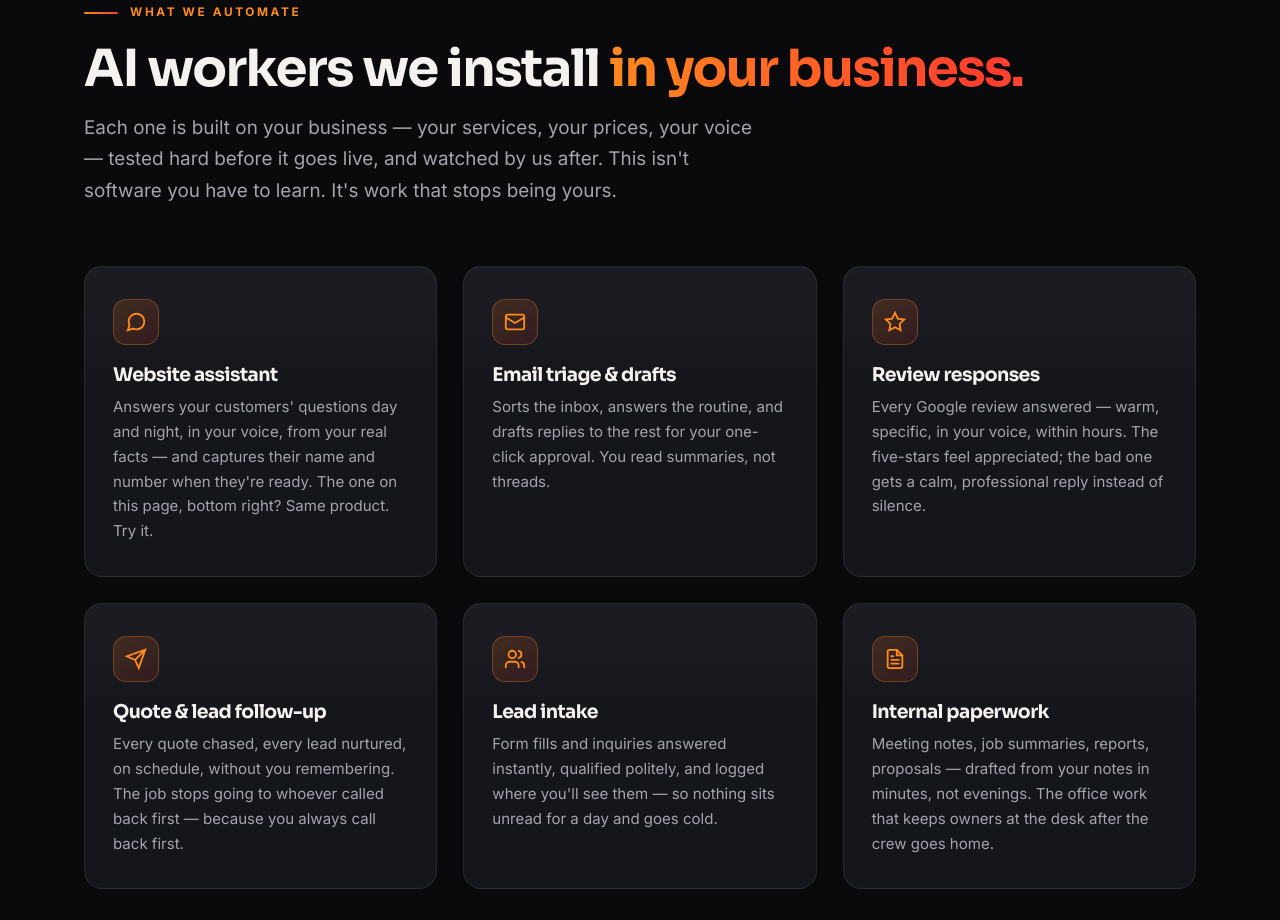
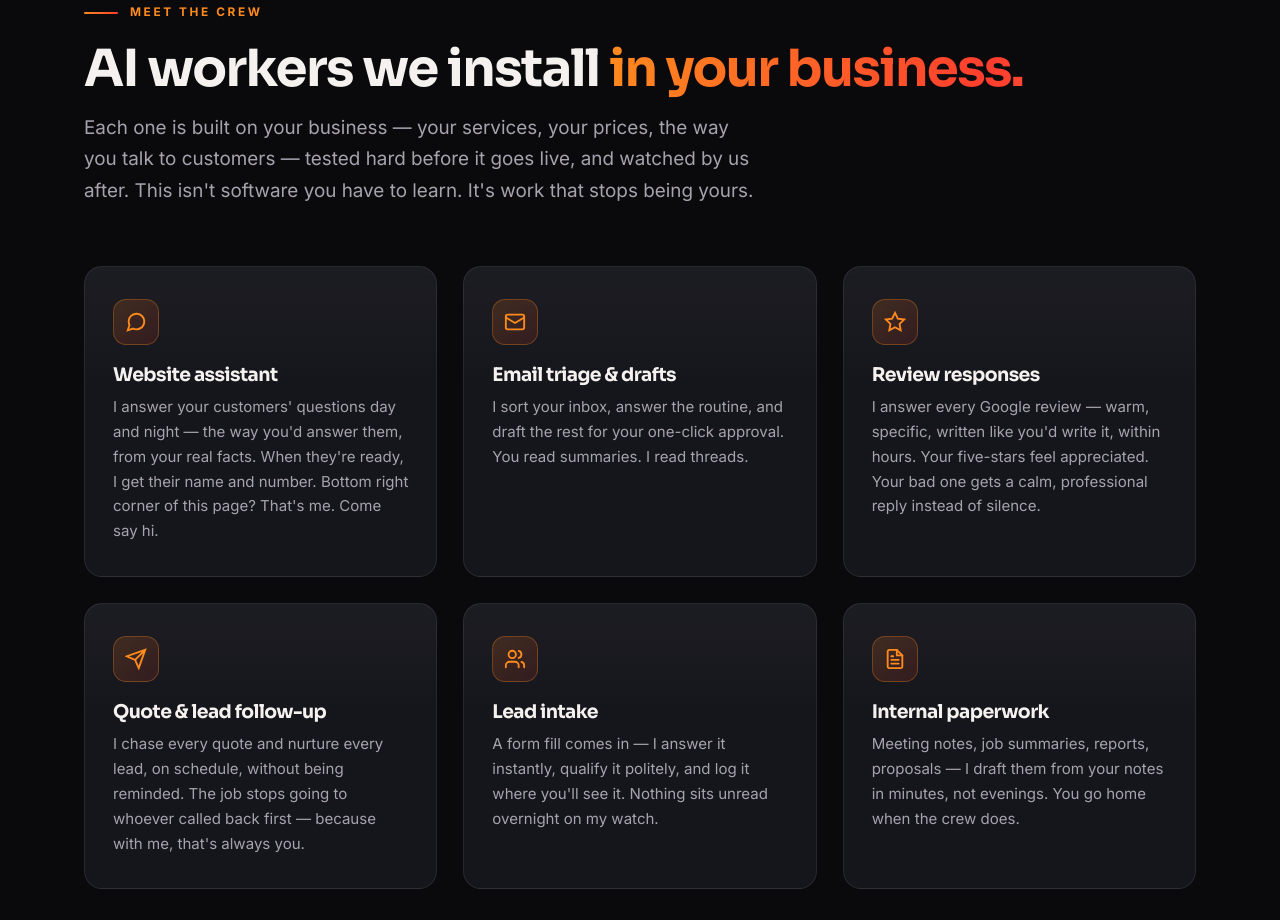
Before and after one commit to chriscoreyseo-dev/kitfire-site, a website: page index.html in a window 1280 px wide. Shown: the part 3357-4277 px from the top of the page. Drawn offline with Linux system fonts and the light colour scheme.

Commit message:
Worker section big-moment pass: slam-in arrival animation, first-person crew cards, in-your-voice jargon swept site-wide per S202 lesson (S202, Chris)

```diff
--- a/index.html
+++ b/index.html
@@ -81,7 +81,7 @@
     {
       "@type": "Question",
       "name": "Won't AI-generated content sound generic?",
-      "acceptedAnswer": { "@type": "Answer", "text": "Generic AI content comes from generic instructions. Every piece KitFire produces runs on your business file — your services, your customers, your voice, your area — and a human reviews it before it ships. Corrections are recorded permanently, so month three sounds more like you than month one." }
+      "acceptedAnswer": { "@type": "Answer", "text": "Generic AI content comes from generic instructions. Every piece KitFire produces runs on your business file — your services, your customers, the way you talk, your area — and a human reviews it before it ships. We learn it from how you already write and talk — your website, your emails, your questionnaire answers. Nothing to record, nothing to set up. Corrections are recorded permanently, so month three sounds more like you than month one." }
     },
     {
       "@type": "Question",
@@ -91,7 +91,7 @@
     {
       "@type": "Question",
       "name": "How long does it take to get an AI worker running?",
-      "acceptedAnswer": { "@type": "Answer", "text": "Working in minutes, not weeks. Your AI worker goes live the day you start — then it learns your business file, and by day two it knows your services, your prices, and your voice. Human review stays on everything it does." }
+      "acceptedAnswer": { "@type": "Answer", "text": "Working in minutes, not weeks. Your AI worker goes live the day you start — then it learns your business file, and by day two it knows your services, your prices, and the way you talk to customers. Human review stays on everything it does." }
     },
     {
       "@type": "Question",
@@ -158,6 +158,27 @@ section{padding:110px 0;position:relative}
 .rv{opacity:0;transform:translateY(26px);transition:opacity .7s cubic-bezier(.2,.7,.2,1),transform .7s cubic-bezier(.2,.7,.2,1)}
 .rv.in{opacity:1;transform:none}
 .rv.d1{transition-delay:.08s}.rv.d2{transition-delay:.16s}.rv.d3{transition-delay:.24s}
+
+/* ===== WORKER SLAM-IN (S202 — the crew arrives) ===== */
+@keyframes slamIn{0%{opacity:0;transform:translateY(-110px) rotate(var(--tilt,-2deg)) scale(1.03)}62%{opacity:1;transform:translateY(7px) rotate(calc(var(--tilt,-2deg)*-.35)) scale(.99)}80%{transform:translateY(-3px) rotate(0deg) scale(1.005)}100%{opacity:1;transform:none}}
+@keyframes slamShake{0%,100%{transform:none}25%{transform:translateY(2px)}50%{transform:translateY(-1px)}75%{transform:translateY(1px)}}
+@keyframes slamFlash{0%{opacity:.85;transform:scaleX(.6)}100%{opacity:0;transform:scaleX(1.2)}}
+#workers .slam-h{opacity:0}
+#workers.armed .slam-h{animation:slamIn .45s cubic-bezier(.22,1.4,.36,1) forwards}
+#workers.armed .wrap{animation:slamShake .32s ease-out .4s}
+#workers .cards .card{opacity:0;position:relative}
+#workers .cards .card::after{content:"";position:absolute;left:10%;right:10%;bottom:-7px;height:12px;border-radius:50%;background:radial-gradient(ellipse at center,rgba(255,138,30,.65),transparent 70%);opacity:0;pointer-events:none}
+#workers.armed .cards .card{animation:slamIn .45s cubic-bezier(.22,1.4,.36,1) forwards;animation-delay:var(--slam-d,.42s)}
+#workers.armed .cards .card::after{animation:slamFlash .28s ease-out forwards;animation-delay:calc(var(--slam-d,.42s) + .3s)}
+#workers.armed .cards .card.landed{opacity:1;animation:none}
+#workers .cards .card:nth-child(odd){--tilt:-2.2deg}
+#workers .cards .card:nth-child(even){--tilt:2.2deg}
+#workers .cards .card:nth-child(1){--slam-d:.42s}
+#workers .cards .card:nth-child(2){--slam-d:.54s}
+#workers .cards .card:nth-child(3){--slam-d:.66s}
+#workers .cards .card:nth-child(4){--slam-d:.78s}
+#workers .cards .card:nth-child(5){--slam-d:.9s}
+#workers .cards .card:nth-child(6){--slam-d:1.02s}
 
 /* ===== NAV ===== */
 .nav{position:fixed;top:0;left:0;right:0;z-index:50;padding:18px 0;transition:background .3s,padding .3s,box-shadow .3s}
@@ -482,39 +503,39 @@ section{padding:110px 0;position:relative}
 <!-- ============ AI WORKERS (S160 repositioning) ============ -->
 <section class="get" id="workers">
   <div class="wrap">
-    <span class="eyebrow rv">What we automate</span>
-    <h2 class="rv">AI workers we install <span class="ember">in your business.</span></h2>
-    <p class="lead rv">Each one is built on your business — your services, your prices, your voice — tested hard before it goes live, and watched by us after. This isn't software you have to learn. It's work that stops being yours.</p>
+    <span class="eyebrow rv">Meet the crew</span>
+    <h2 class="slam-h">AI workers we install <span class="ember">in your business.</span></h2>
+    <p class="lead rv">Each one is built on your business — your services, your prices, the way you talk to customers — tested hard before it goes live, and watched by us after. This isn't software you have to learn. It's work that stops being yours.</p>
     <div class="cards">
-      <div class="card rv">
+      <div class="card">
         <div class="ic"><svg viewBox="0 0 24 24" fill="none" stroke-width="2" stroke-linecap="round"><path d="M21 11.5a8.38 8.38 0 01-.9 3.8 8.5 8.5 0 01-7.6 4.7 8.38 8.38 0 01-3.8-.9L3 21l1.9-5.7a8.38 8.38 0 01-.9-3.8 8.5 8.5 0 014.7-7.6 8.38 8.38 0 013.8-.9h.5a8.48 8.48 0 018 8v.5z"/></svg></div>
         <h3>Website assistant</h3>
-        <p>Answers your customers' questions day and night, in your voice, from your real facts — and captures their name and number when they're ready. The one on this page, bottom right? Same product. Try it.</p>
+        <p>I answer your customers' questions day and night — the way you'd answer them, from your real facts. When they're ready, I get their name and number. Bottom right corner of this page? That's me. Come say hi.</p>
       </div>
-      <div class="card rv d1">
+      <div class="card">
         <div class="ic"><svg viewBox="0 0 24 24" fill="none" stroke-width="2" stroke-linecap="round"><rect x="2" y="4" width="20" height="16" rx="2"/><path d="M22 7l-10 6L2 7"/></svg></div>
         <h3>Email triage &amp; drafts</h3>
-        <p>Sorts the inbox, answers the routine, and drafts replies to the rest for your one-click approval. You read summaries, not threads.</p>
+        <p>I sort your inbox, answer the routine, and draft the rest for your one-click approval. You read summaries. I read threads.</p>
       </div>
-      <div class="card rv d2">
+      <div class="card">
         <div class="ic"><svg viewBox="0 0 24 24" fill="none" stroke-width="2" stroke-linecap="round"><path d="M12 2l3.09 6.26L22 9.27l-5 4.87L18.18 21 12 17.77 5.82 21 7 14.14l-5-4.87 6.91-1.01L12 2z"/></svg></div>
         <h3>Review responses</h3>
-        <p>Every Google review answered — warm, specific, in your voice, within hours. The five-stars feel appreciated; the bad one gets a calm, professional reply instead of silence.</p>
+        <p>I answer every Google review — warm, specific, written like you'd write it, within hours. Your five-stars feel appreciated. Your bad one gets a calm, professional reply instead of silence.</p>
       </div>
-      <div class="card rv">
+      <div class="card">
         <div class="ic"><svg viewBox="0 0 24 24" fill="none" stroke-width="2" stroke-linecap="round"><path d="M22 2L11 13M22 2l-7 20-4-9-9-4 20-7z"/></svg></div>
         <h3>Quote &amp; lead follow-up</h3>
-        <p>Every quote chased, every lead nurtured, on schedule, without you remembering. The job stops going to whoever called back first — because you always call back first.</p>
+        <p>I chase every quote and nurture every lead, on schedule, without being reminded. The job stops going to whoever called back first — because with me, that's always you.</p>
       </div>
-      <div class="card rv d1">
+      <div class="card">
         <div class="ic"><svg viewBox="0 0 24 24" fill="none" stroke-width="2" stroke-linecap="round"><path d="M16 21v-2a4 4 0 00-4-4H6a4 4 0 00-4 4v2"/><circle cx="9" cy="7" r="4"/><path d="M22 21v-2a4 4 0 00-3-3.87M16 3.13a4 4 0 010 7.75"/></svg></div>
         <h3>Lead intake</h3>
-        <p>Form fills and inquiries answered instantly, qualified politely, and logged where you'll see them — so nothing sits unread for a day and goes cold.</p>
+        <p>A form fill comes in — I answer it instantly, qualify it politely, and log it where you'll see it. Nothing sits unread overnight on my watch.</p>
       </div>
-      <div class="card rv d2">
+      <div class="card">
         <div class="ic"><svg viewBox="0 0 24 24" fill="none" stroke-width="2" stroke-linecap="round"><path d="M14 2H6a2 2 0 00-2 2v16a2 2 0 002 2h12a2 2 0 002-2V8z"/><path d="M14 2v6h6M16 13H8M16 17H8M10 9H8"/></svg></div>
         <h3>Internal paperwork</h3>
-        <p>Meeting notes, job summaries, reports, proposals — drafted from your notes in minutes, not evenings. The office work that keeps owners at the desk after the crew goes home.</p>
+        <p>Meeting notes, job summaries, reports, proposals — I draft them from your notes in minutes, not evenings. You go home when the crew does.</p>
       </div>
     </div>
     <p class="rv" style="margin-top:34px;color:var(--muted);max-width:720px">Every worker runs with <strong style="color:var(--ink)">human oversight</strong> — nothing goes public without sign-off — and we monitor, fix, and tune them monthly. Automations that nobody watches quietly break. Ours are watched.</p>
@@ -565,7 +586,7 @@ section{padding:110px 0;position:relative}
       <div class="card rv d2">
         <div class="ic"><svg viewBox="0 0 24 24" fill="none" stroke-width="2" stroke-linecap="round"><path d="M16 8a6 6 0 016 6v7h-4v-7a2 2 0 00-4 0v7h-4v-7a6 6 0 016-6zM2 9h4v12H2z"/><circle cx="4" cy="4" r="2"/></svg></div>
         <h3>Weekly LinkedIn post</h3>
-        <p>A real post, in your voice, about your work — every week, written and scheduled for you. Approved by you before it goes anywhere.</p>
+        <p>A real post that sounds like you wrote it, about your real work — every week, written and scheduled for you. Approved by you before it goes anywhere.</p>
       </div>
       <div class="card rv">
         <div class="ic"><svg viewBox="0 0 24 24" fill="none" stroke-width="2" stroke-linecap="round"><path d="M4 19.5A2.5 2.5 0 016.5 17H20V2H6.5A2.5 2.5 0 004 4.5v15z"/><path d="M4 19.5A2.5 2.5 0 006.5 22H20v-5"/></svg></div>
@@ -608,7 +629,7 @@ section{padding:110px 0;position:relative}
   <div class="wrap">
     <span class="eyebrow rv">Why it compounds</span>
     <h2 class="rv">Most marketing help starts over every month. <span class="ember">Ours remembers everything.</span></h2>
-    <p class="lead rv">Every job we run for you adds to a permanent file on your business — your niche, your customers, your voice, what worked. The output in month six isn't the same as month one. It's better, because by then we know you.</p>
+    <p class="lead rv">Every job we run for you adds to a permanent file on your business — your niche, your customers, how you talk, what worked. The output in month six isn't the same as month one. It's better, because by then we know you.</p>
     <div class="timeline">
       <div class="mo rv" style="--heat:.35">
         <span class="tag">Month 1</span>
@@ -623,7 +644,7 @@ section{padding:110px 0;position:relative}
         <span class="tag">Month 3</span>
         <h3>Sounding like you</h3>
         <ul>
-          <li>Your voice &amp; preferences locked in — fewer edits</li>
+          <li>Your wording &amp; preferences locked in — fewer edits</li>
           <li>Content aimed at the searches that convert in your niche</li>
           <li>Seasonal patterns worked into the calendar</li>
         </ul>
@@ -654,7 +675,7 @@ section{padding:110px 0;position:relative}
         <div class="price">$2,000<small> + $295/mo</small></div>
         <p class="under">One job, handled forever. Pick it: website assistant, review responses, or email triage. Need several? That's The AI Office.</p>
         <ul>
-          <li>Built on your business facts, in your voice</li>
+          <li>Built on your business facts, sounding like you</li>
           <li>Tested hard before it ever meets a customer</li>
           <li>We host it, watch it, and tune it monthly</li>
           <li>Nothing goes public without human sign-off</li>
@@ -795,9 +816,9 @@ section{padding:110px 0;position:relative}
     <span class="eyebrow rv">Questions owners actually ask</span>
     <h2 class="rv">Fair questions. <span class="ember">Straight answers.</span></h2>
     <details class="qa rv"><summary>Do I need to understand AI to work with you?</summary><div class="a">No. You never touch it. You answer a questionnaire, you approve work before it goes public, and you read a plain-English summary of what happened. That's the whole job description.</div></details>
-    <details class="qa rv"><summary>Won't AI content sound generic?</summary><div class="a">Generic AI content comes from generic instructions. Every piece we produce runs on your business file — your services, your customers, your voice, your area — and a human reviews it before it ships. When something misses, you say so once, and it's recorded permanently. That's why month three sounds more like you than month one.</div></details>
+    <details class="qa rv"><summary>Won't AI content sound generic?</summary><div class="a">Generic AI content comes from generic instructions. Every piece we produce runs on your business file — your services, your customers, the way you talk, your area — and a human reviews it before it ships. We learn it from how you already write and talk — your website, your emails, your questionnaire answers. Nothing to record, nothing to set up. When something misses, you say so once, and it's recorded permanently. That's why month three sounds more like you than month one.</div></details>
     <details class="qa rv"><summary>What does AI automation actually cost?</summary><div class="a">Real numbers, right here: your First AI Worker is $2,000 installed plus $295/month for us to host, watch, and tune it. The AI Office — three to five workers running your busy work — is $6,000 plus $995/month. The Whole Department adds the full marketing engine (SEO, weekly LinkedIn, blog, Google Business Profile) for $2,200/month. Website builds are quoted per project. Month-to-month, no long contracts, human review on everything.</div></details>
-    <details class="qa rv"><summary>How long until it's actually working?</summary><div class="a">Minutes, not weeks. Your AI worker goes live the day you start — then it learns your business file, and by day two it knows your services, your prices, and your voice. No software rollout, no training sessions, nothing for you to learn. Human review stays on everything it does.</div></details>
+    <details class="qa rv"><summary>How long until it's actually working?</summary><div class="a">Minutes, not weeks. Your AI worker goes live the day you start — then it learns your business file, and by day two it knows your services, your prices, and the way you talk to customers. No software rollout, no training sessions, nothing for you to learn. Human review stays on everything it does.</div></details>
     <details class="qa rv"><summary>What kind of work can AI actually take over?</summary><div class="a">The busy work that eats your week: routine email answered and the rest drafted for your approval, every Google review responded to, quotes and leads followed up on schedule, customer questions answered on your website day and night, and internal paperwork — summaries, reports, proposals — drafted in minutes. If a task is repetitive and lives in words, it can probably stop being yours.</div></details>
     <details class="qa rv"><summary>Why pay monthly instead of a one-time build?</summary><div class="a">Because automations nobody watches quietly break — a vendor changes something, an integration shifts, and your "working" system fails silently while you assume it's fine. One-time builders hand you the keys and leave. The monthly care fee means we're watching, fixing, and tuning your AI workers every month — and you have a human to call, locally, when something needs to change.</div></details>
     <details class="qa rv"><summary>How long does a new website take?</summary><div class="a">Most builds go from your questionnaire to a click-through preview link — one you can open on your phone and browse like the real site — in a matter of weeks. You approve it before anything goes live; your current site stays untouched until you do.</div></details>
@@ -836,6 +857,13 @@ addEventListener('scroll',()=>{
 // scroll reveal
 const io=new IntersectionObserver(es=>es.forEach(e=>{if(e.isIntersecting){e.target.classList.add('in');io.unobserve(e.target)}}),{threshold:.12});
 document.querySelectorAll('.rv').forEach(el=>io.observe(el));
+
+/* Worker slam-in: arm once on scroll-in; .landed frees cards for hover effects after the drop */
+const ws=document.getElementById('workers');
+if(ws){
+  new IntersectionObserver((es,o)=>es.forEach(en=>{if(en.isIntersecting){ws.classList.add('armed');o.disconnect()}}),{threshold:.15}).observe(ws);
+  ws.querySelectorAll('.cards .card').forEach(c=>c.addEventListener('animationend',ev=>{if(ev.animationName==='slamIn')c.classList.add('landed')}));
+}
 
 // hero ember sparks (reduced-motion gated)
 if(!matchMedia('(prefers-reduced-motion:reduce)').matches){
```
Also changed, not shown: blog/1750-month-marketing-plan-what-it-should-include/index.html (+1 -1 lines), blog/done-for-you-marketing-for-small-business/index.html (+1 -1 lines), blog/marketing-for-commercial-contractors-in-michigan/index.html (+1 -1 lines).
